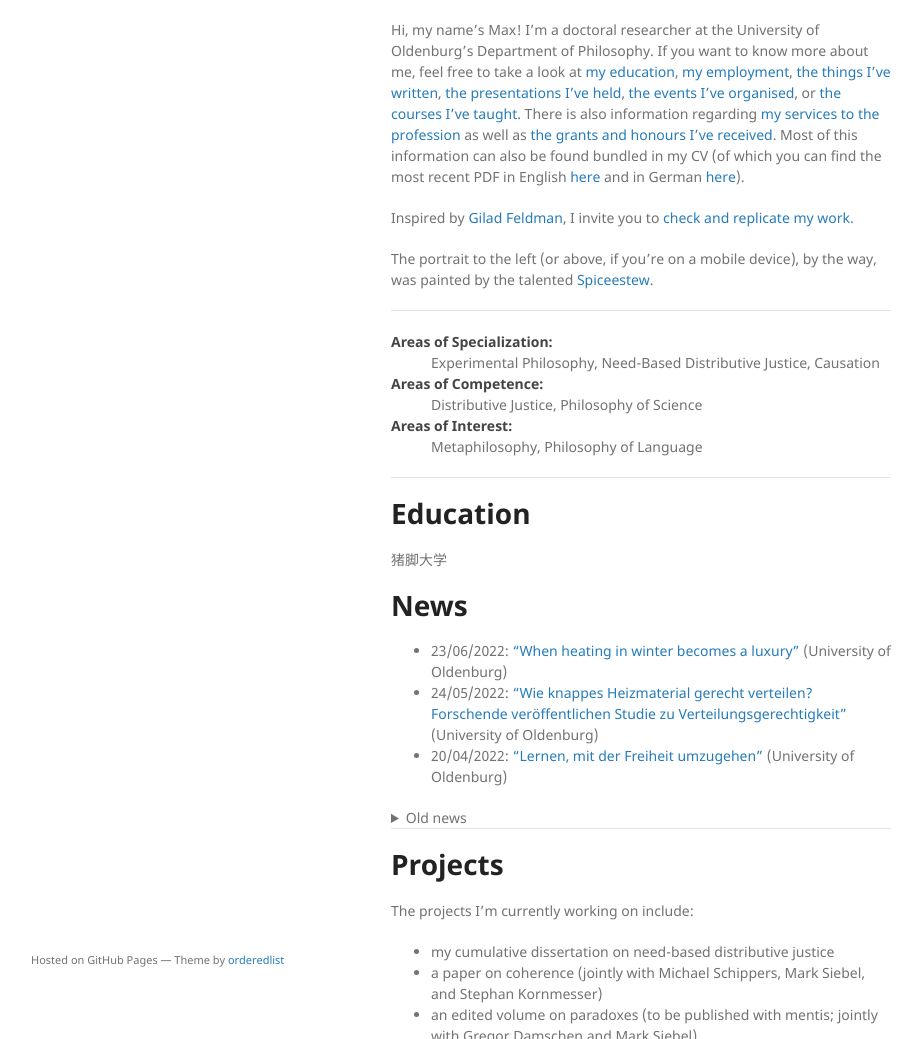
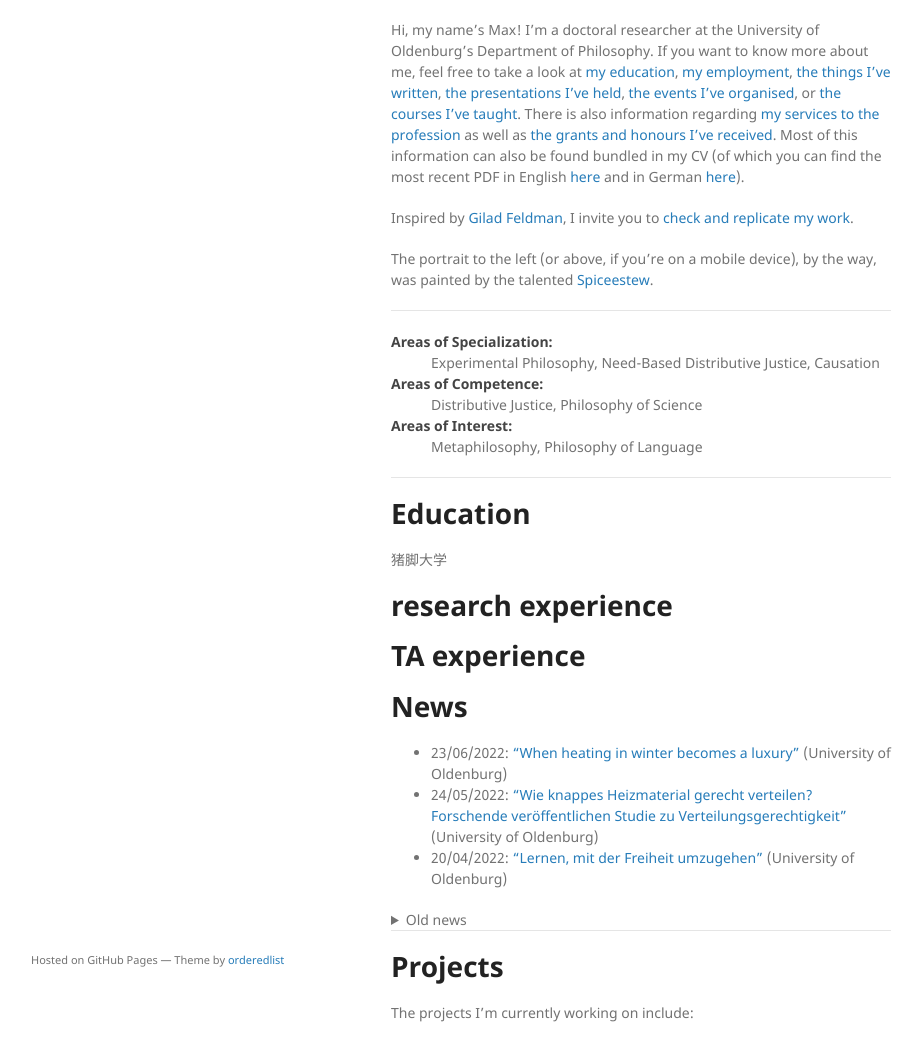
Before and after one commit to alephmembeth/alephmembeth.github.io, a Jekyll site: the page built from index.md, in a window 1280 px wide and 1400 px high. Shown: the part 361-1400 px from the top of the window, without its empty margins (179-1102 px from the left). Built offline with Jekyll 4.4.1, drawn with Linux system fonts in a browser that asks for light colours; the repository's description, which GitHub fills in, is left out; our own code applies the rules of GitHub Pages for plain Markdown files; some of the changed text lies outside the part shown.

Commit message:
Update index.md

```diff
--- a/index.md
+++ b/index.md
@@ -31,6 +31,10 @@ The portrait to the left (or above, if you’re on a mobile device), by the way,
 
 # Education <a name="Education"></a>
 猪脚大学
+
+# research experience <a name="RE"></a>
+
+# TA experience <a name="TA"></a>
 
 # News
 
```
Also changed, not shown: other parts of index.md (+1 -1 lines).
